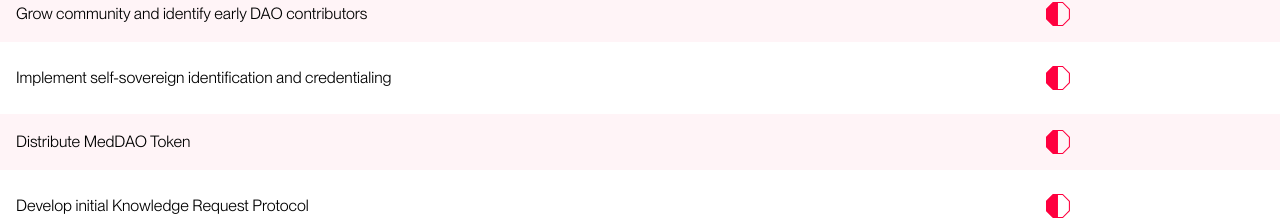
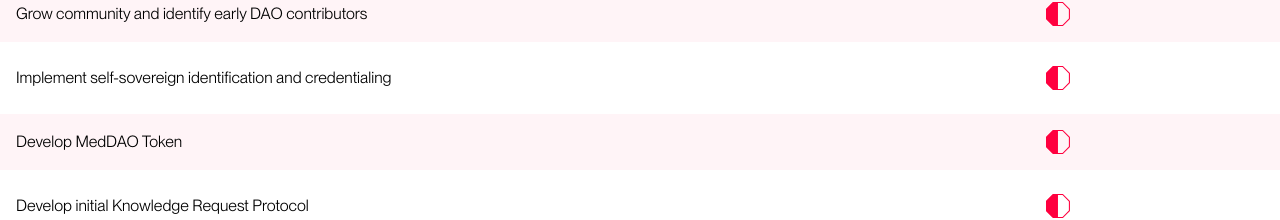
Before and after one commit to MedDAO-xyz/Website, a Next.js app: page / in a window 1280 px wide. Shown: the part 3034-3254 px from the top of the page. Built offline with nearby package versions, Linux system fonts and the light colour scheme.

Commit message:
Update daoInfo.ts

```diff
--- a/src/constants/daoInfo.ts
+++ b/src/constants/daoInfo.ts
@@ -103,7 +103,7 @@ export const roadmap: objective[] = [
   },
   {
     id: 4,
-    objective: "Distribute MedDAO Token",
+    objective: "Develop MedDAO Token",
     completed: false,
     inProgress: true,
     futurePlans: false,
```
